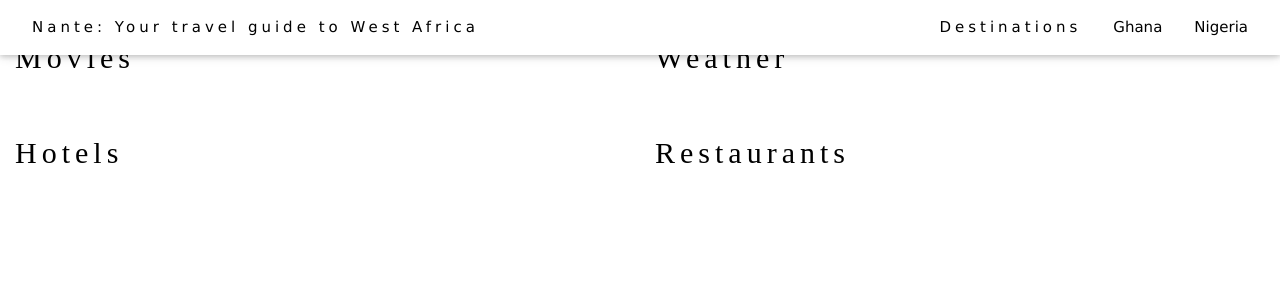
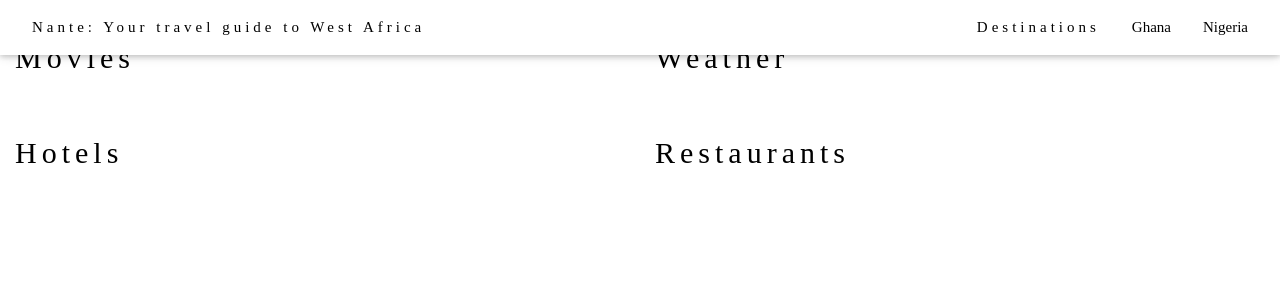
Before and after one commit to evmarecki/nante, a Flask app: template flask-nante/templates/city.html in a window 1280 px wide. Shown: the top 300 px of the page. Run offline with Flask 2, Linux system fonts and the light colour scheme; the template is opened without the code that fills it, so the values that code supplies are empty; parts of the project's set-up code (start-up, migrations or seed data) failed here and were passed over; some libraries are stand-ins or nearby versions.

Commit message:
just a ;

```diff
--- a/flask-nante/templates/city.html
+++ b/flask-nante/templates/city.html
@@ -7,7 +7,7 @@
 <style>
 * {box-sizing: border-box;}
 
-body {font-family: "Times New Roman", Georgia, Serif, margin: 0;}
+body {font-family: "Times New Roman", Georgia, Serif; margin: 0;}
 
 h1,h2,h3,h4,h5,h6 {
       font-family: "Playfair Display";
```
